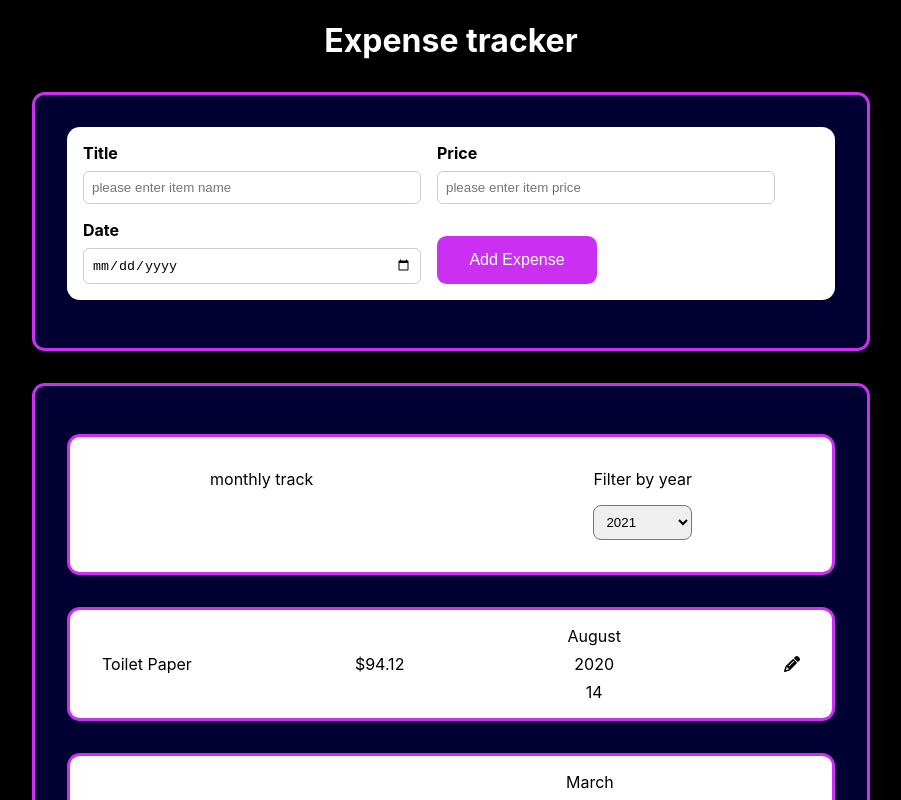
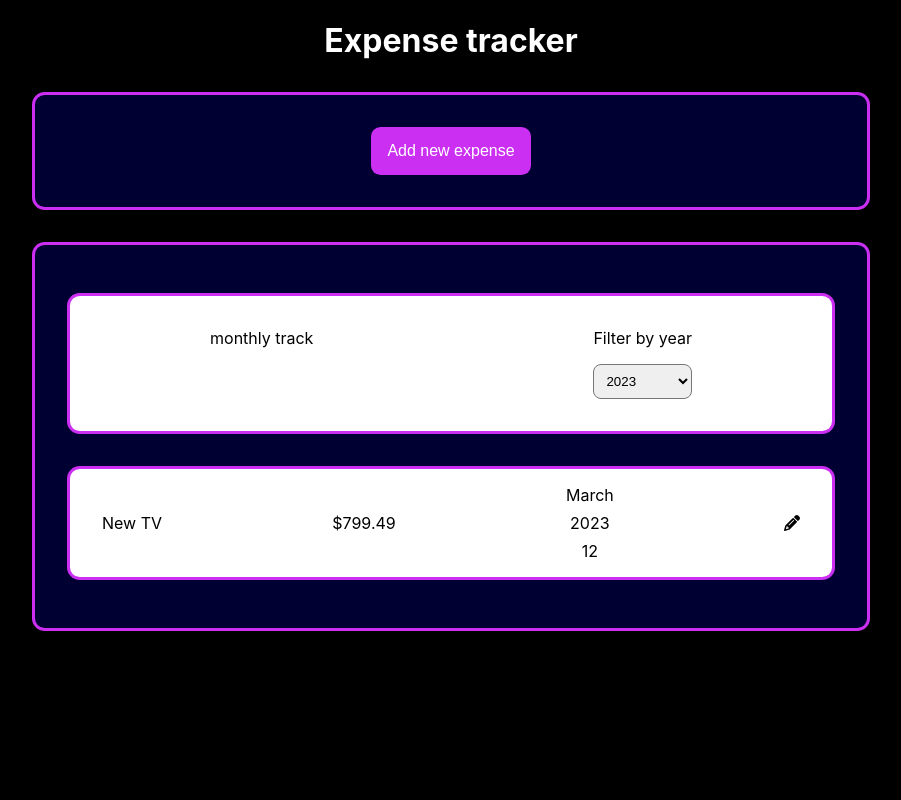
Before and after one commit to TanyaGupta1901/Learnings, a React (Create React App) app: page / in a window 1280 px wide. Shown: the top 800 px of the page, without its empty margins (189-1090 px from the left). Built offline with nearby package versions, Linux system fonts and the light colour scheme.

Commit message:
local storage, isEditing

```diff
--- a/src/App.js
+++ b/src/App.js
@@ -1,47 +1,48 @@
-import { useState, useEffect } from 'react';
-import './App.css';
-import Expenses from './components/Expense/Expenses';
-import NewExpenseForm from './components/NewExpense/NewExpenseForm';
+import { useState, useEffect } from "react";
+import "./App.css";
+import Expenses from "./components/Expense/Expenses";
+import NewExpense from "./components/NewExpense/NewExpense";
+
 function App() {
-
   const expenses = [
     {
-      id: 'e1',
-      title: 'Toilet Paper',
+      id: "e1",
+      title: "Toilet Paper",
       amount: 94.12,
       date: new Date(2020, 7, 14),
     },
-    { id: 'e2', title: 'New TV', amount: 799.49, date: new Date(2021, 2, 12) },
+    { id: "e2", title: "New TV", amount: 799.49, date: new Date(2023, 2, 12) },
     {
-      id: 'e3',
-      title: 'Car Insurance',
+      id: "e3",
+      title: "Car Insurance",
       amount: 294.67,
       date: new Date(2021, 2, 28),
     },
     {
-      id: 'e4',
-      title: 'New Desk',
+      id: "e4",
+      title: "New Desk",
       amount: 450,
-      date: new Date(2021, 5, 12),
+      date: new Date(2022, 5, 12),
     },
   ];
 
-  const [expenseList, setExpenseList] = useState(expenses);
-
+  const itemsLocal = JSON.parse(localStorage.getItem("items"));
+  const [expenseList, setExpenseList] = useState(
+    itemsLocal ? itemsLocal : expenses
+  );
   const addExpensehandler = (newExpense) => {
-   setExpenseList([...expenseList, newExpense])
-  }
+    setExpenseList((prevState) => [newExpense, ...prevState]);
+  };
 
   useEffect(() => {
-    console.log(expenseList)
-  }, [expenseList])
-
+    localStorage.setItem("items", JSON.stringify(expenseList));
+  }, [expenseList]);
 
   return (
     <div>
-        <h1 style={{color:"white",textAlign:"center"}}>Expense tracker</h1>
-        <NewExpenseForm addExpensehandler ={addExpensehandler}></NewExpenseForm>
-        <Expenses items={expenseList}></Expenses>
+      <h1 style={{ color: "white", textAlign: "center" }}>Expense tracker</h1>
+      <NewExpense addExpensehandler={addExpensehandler}></NewExpense>
+      <Expenses items={expenseList}></Expenses>
     </div>
   );
 }
--- a/src/components/Expense/ExpenseDate.js
+++ b/src/components/Expense/ExpenseDate.js
@@ -1,18 +1,18 @@
-import React from 'react'
-import "./Expenses.css"
+import React from "react";
+import "./Expenses.css";
 function ExpenseDate(props) {
-
-  const month = props.date.toLocaleString('en-US', { month: 'long' });
-  const day = props.date.toLocaleString('en-US', { day: '2-digit' });
-  const year = props.date.getFullYear();
+  const date = new Date(props.date);
+  const month = date.toLocaleString("en-US", { month: "long" });
+  const day = date.toLocaleString("en-US", { day: "2-digit" });
+  const year = date.getFullYear();
 
   return (
-    <div className='expense-date'>
-    <div className='expense-date__month'>{month}</div>
-    <div className='expense-date__year'>{year}</div>
-    <div className='expense-date__day'>{day}</div>
-  </div>
-  )
+    <div className="expense-date">
+      <div className="expense-date__month">{month}</div>
+      <div className="expense-date__year">{year}</div>
+      <div className="expense-date__day">{day}</div>
+    </div>
+  );
 }
 
-export default ExpenseDate
+export default ExpenseDate;
--- a/src/components/Expense/ExpenseFilter.js
+++ b/src/components/Expense/ExpenseFilter.js
@@ -8,10 +8,12 @@ function ExpenseFilter(props) {
       <Card className="filter-controls">
         <label>Filter by year</label>
         <select value={props.selected} onChange={(event) => {props.yearHandler(event.target.value)}}>
+          <option value="2023">2023</option>
           <option value="2022">2022</option>
           <option value="2021">2021</option>
           <option value="2020">2020</option>
           <option value="2019">2019</option>
+          <option value="2018">2018</option>
         </select>
       </Card>
     </Card>
--- a/src/components/Expense/Expenses.js
+++ b/src/components/Expense/Expenses.js
@@ -1,36 +1,40 @@
-import React, { useEffect, useState } from 'react'
-import Card from "../UI/Card"
-import "./Expenses.css"
-import ExpenseItem from "./ExpenseItem"
-import ExpenseFilter from './ExpenseFilter'
+import React, { useEffect, useState } from "react";
+import Card from "../UI/Card";
+import "./Expenses.css";
+import ExpenseItem from "./ExpenseItem";
+import ExpenseFilter from "./ExpenseFilter";
 
+const Expenses = (props) => {
+  const [filteredYear, setFilteredYear] = useState("2023");
 
-function Expenses(props) {
-
-    const [filteredYear, setFilteredYear] = useState('2021');
-
-    const filterYear = async (value) => {
-        setFilteredYear(value);
-
-    }
-
-    useEffect(() => {
-        console.log(filteredYear);
-    }, [filteredYear])
+  const filterYear = async (value) => {
+    setFilteredYear(value);
+  };
+  const filterdeArray = props.items.filter((item) => {
+    const date = new Date(item.date);
+    return date.getFullYear().toString() === filteredYear;
+  });
 
   return (
     <Card className="expenses">
-        <ExpenseFilter selected = {filteredYear} yearHandler = {filterYear}></ExpenseFilter>
-        {props.items.map((item) => {
-            return <ExpenseItem
+      <ExpenseFilter
+        selected={filteredYear}
+        yearHandler={filterYear}
+      ></ExpenseFilter>
+      {filterdeArray.length > 0 ? (
+        filterdeArray.map((item) => (
+          <ExpenseItem
             key={item.id}
             date={item.date}
             title={item.title}
             amount={item.amount}
-            ></ExpenseItem>
-        })}
+          />
+        ))
+      ) : (
+        <p style={{ color: "white" }}>No expenses Available</p>
+      )}
     </Card>
-  )
-}
+  );
+};
 
-export default Expenses
+export default Expenses;
--- a/src/components/NewExpense/NewExpense.css
+++ b/src/components/NewExpense/NewExpense.css
@@ -1,9 +1,8 @@
-.expense-form
-{
+.expense-form {
   padding: 1rem;
   border-radius: 0.8rem;
   background-color: white;
-    color : black;
+  color: black;
   display: flex;
   flex-wrap: wrap;
   gap: 1rem;
@@ -16,37 +15,33 @@
   display: block;
 }
 
-.expense-form input
-{
+.expense-form input {
   padding: 0.5rem;
   border-radius: 6px;
   border: 1px solid #ccc;
   width: 20rem;
   max-width: 100%;
 }
-.new-expense
-{
+.new-expense {
   background-color: rgba(0, 0, 100, 0.5);
-    padding : 2rem;
+  padding: 2rem;
   border: 3px solid rgb(203, 47, 242);
-    width : 60%;
+  width: 60%;
 }
 
-.new-expense-button
-{
+.new-expense-button {
   display: flex;
-    justify-content: end;
+  justify-content: center;
   align-items: end;
 }
 
-.new-expense-button button{
-    width :10rem;
-    height : 3rem;
+.new-expense-button button {
+  width: 10rem;
+  height: 3rem;
   background-color: rgb(203, 47, 242);
   border: none;
   border-radius: 0.6rem;
   color: white;
   font-size: 1rem;
   font-weight: 500;
-
 }
--- /dev/null
+++ b/src/components/NewExpense/NewExpense.js
@@ -0,0 +1,35 @@
+import React, { useState } from "react";
+import NewExpenseForm from "./NewExpenseForm";
+import Card from "../UI/Card";
+
+function NewExpense(props) {
+  const [isEditng, setIsEditing] = useState(false);
+
+  const startEditingHandler = () => {
+    setIsEditing(true);
+  };
+
+  const stopEditingHandler = () => {
+    console.log("called");
+    setIsEditing(false);
+  };
+
+  return (
+    <Card className="new-expense">
+      {!isEditng && (
+        <div className="new-expense-button" onClick={startEditingHandler}>
+          <button>Add new expense</button>
+        </div>
+      )}
+
+      {isEditng && (
+        <NewExpenseForm
+          addExpensehandler={props.addExpensehandler}
+          stopEditingHandler={stopEditingHandler}
+        />
+      )}
+    </Card>
+  );
+}
+
+export default NewExpense;
--- a/src/components/NewExpense/NewExpenseForm.js
+++ b/src/components/NewExpense/NewExpenseForm.js
@@ -1,43 +1,37 @@
-import React, {useState} from "react";
-import Card from "../UI/Card";
+import React, { useState } from "react";
 import "./NewExpense.css";
 
 function NewExpenseForm(props) {
+  const [title, setTitle] = useState("");
+  const [amount, setAmount] = useState("");
+  const [date, setDate] = useState("");
 
-  const [title, setTitle] = useState('');
-  const [amount, setAmount] = useState('');
-  const [date, setDate] = useState('');
-
-  const inputHandler = (event) =>{
+  const inputHandler = (event) => {
     const property = event.target.name;
-    if(property === 'title')
-    {
+    if (property === "title") {
       setTitle(event.target.value);
-    } else if ( property === 'amount') {
+    } else if (property === "amount") {
       setAmount(event.target.value);
-    } else if ( property === 'date')
-    {
+    } else if (property === "date") {
       setDate(event.target.value);
     }
-  }
+  };
 
   const submitHandler = (event) => {
     event.preventDefault();
     const dataObject = {
       title,
       amount,
-      date : new Date(date),
-      id : Math.floor(Math.random() * 10)};
+      date: new Date(date),
+      id: Math.floor(Math.random() * 10),
+    };
     props.addExpensehandler(dataObject);
-    setDate('');
-    setAmount('');
-    setTitle('');
-  }
-
-
+    setDate("");
+    setAmount("");
+    setTitle("");
+  };
 
   return (
-    <Card className="new-expense">
     <form className="expense-form" onSubmit={submitHandler}>
       <div>
         <label> Title </label>
@@ -69,11 +63,19 @@ function NewExpenseForm(props) {
         ></input>
       </div>
       <div className="new-expense-button">
+        <button
+          onClick={() => {
+            console.log("clicked");
+            props.stopEditingHandler();
+          }}
+        >
+          Cancel
+        </button>
+      </div>
+      <div className="new-expense-button">
         <button type="submit">Add Expense</button>
       </div>
     </form>
-
-    </Card>
   );
 }
 
```
Also changed, not shown: src/components/Chart/Bar.js (added), src/components/Chart/Chart.js (added). Lines whose indentation alone changed are shown as unchanged.
